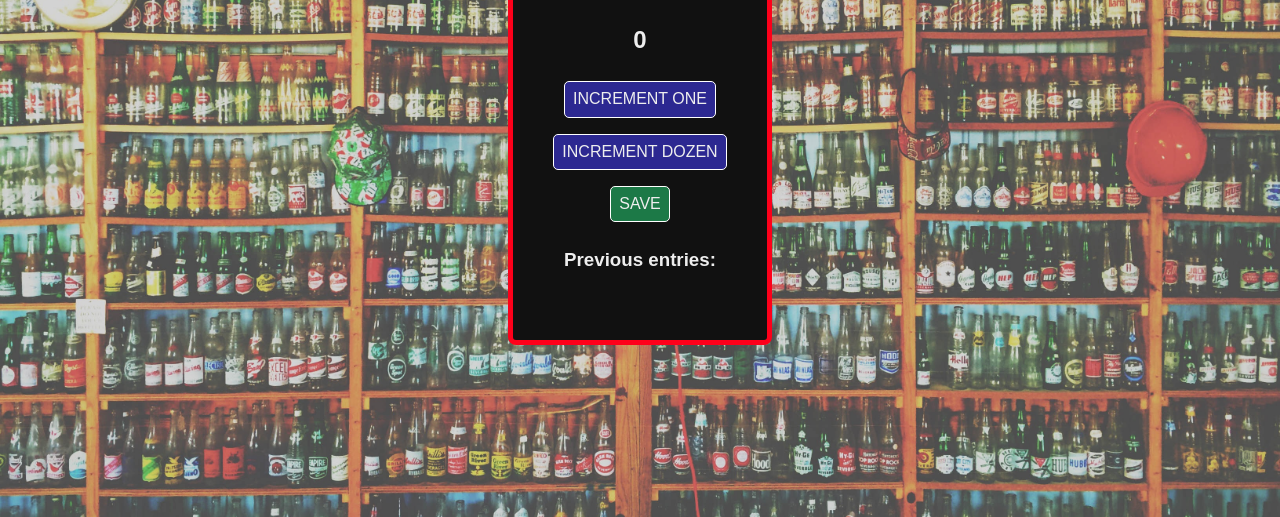
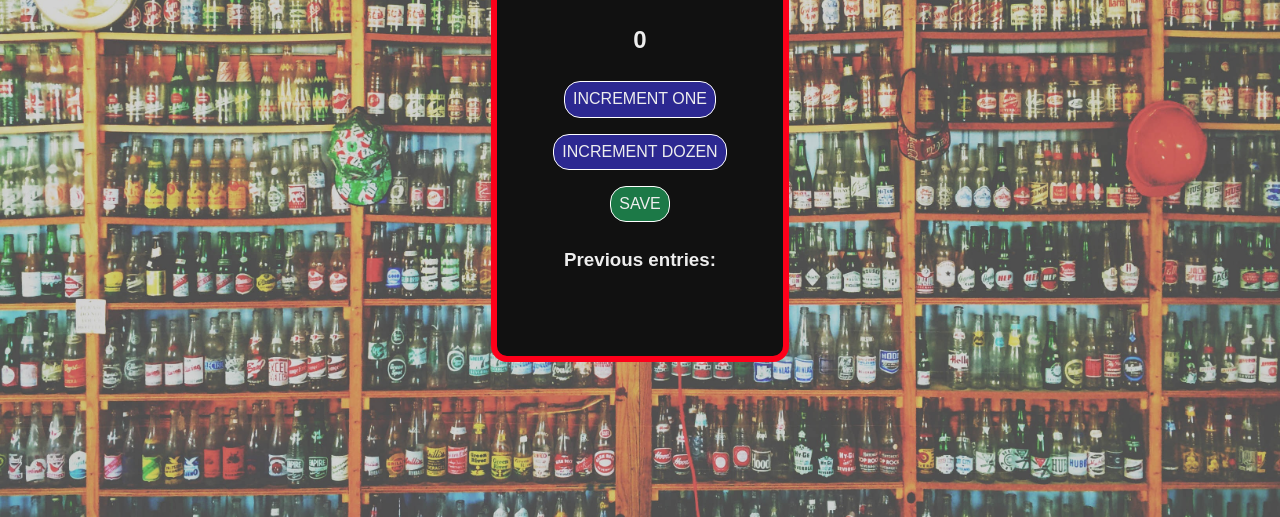
Before and after one commit to GO48/Drink-Counter, a plain HTML site: page index.html in a window 1280 px wide. Shown: the part 283-800 px from the top of the page. Drawn offline with nearby package versions, Linux system fonts and the light colour scheme.

Commit message:
better css

```diff
--- a/index.css
+++ b/index.css
@@ -23,7 +23,7 @@ body{
     background-size: cover;
 }
 
-.container{
+.main-container{
     width: 100vw;
     height: 100vh;
     display: flex;
@@ -34,10 +34,9 @@ body{
 
 .counter-container {
     background-color: #111111;
-    max-width: 60vw;
-    padding: 2em;
-    border: 5px solid #fe001a;
-    border-radius: 8px;
+    padding: 3em;
+    border: 0.4em solid #fe001a;
+    border-radius: 1em;
     display: flex;
     flex-direction: column;
     align-items: center;
@@ -58,8 +57,8 @@ button {
     color: #eee;
     margin: 0.5em;
     padding: 0.5em;
-    border: 1px solid white;
-    border-radius: 5px;
+    border: 0.1em solid white;
+    border-radius: 1em;
 }
 
 #increment-btn {
--- a/index.html
+++ b/index.html
@@ -10,7 +10,7 @@
     </head>
 
     <body>
-        <div class="container">
+        <div class="main-container">
             <div class="counter-container">
                 <h1>Drink Counter</h1>
                 <h2 id="count-el">0</h2>
@@ -20,9 +20,9 @@
                     <button id="save-btn" onclick="save()">SAVE</button>
                 </div>
                 <h3 id="save-el">Previous entries: </p>
-                <script src="index.js"></script>
+                </div>
             </div>
-        </div>
+        <script src="index.js"></script>
     </body>
 
 </html>
```
